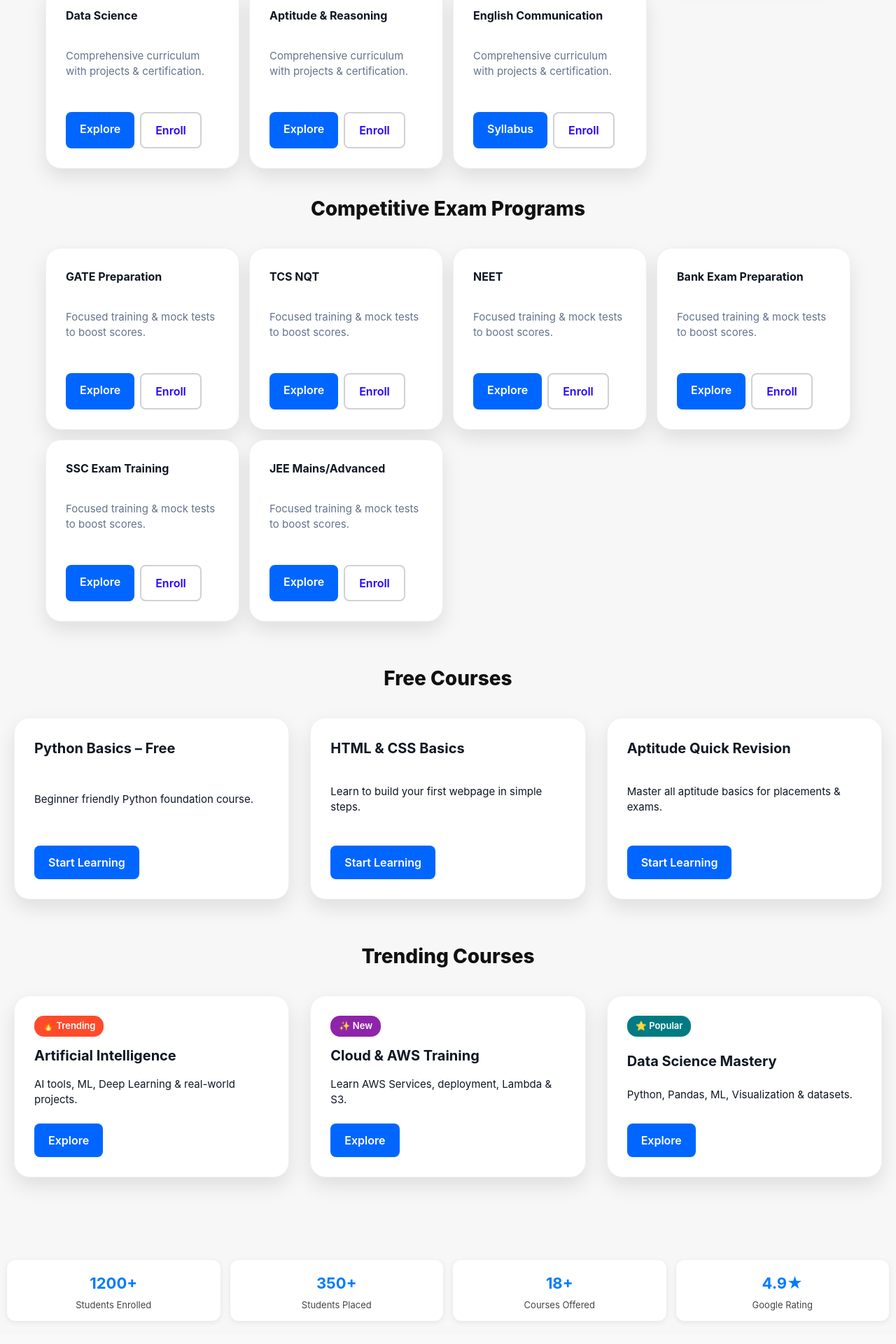
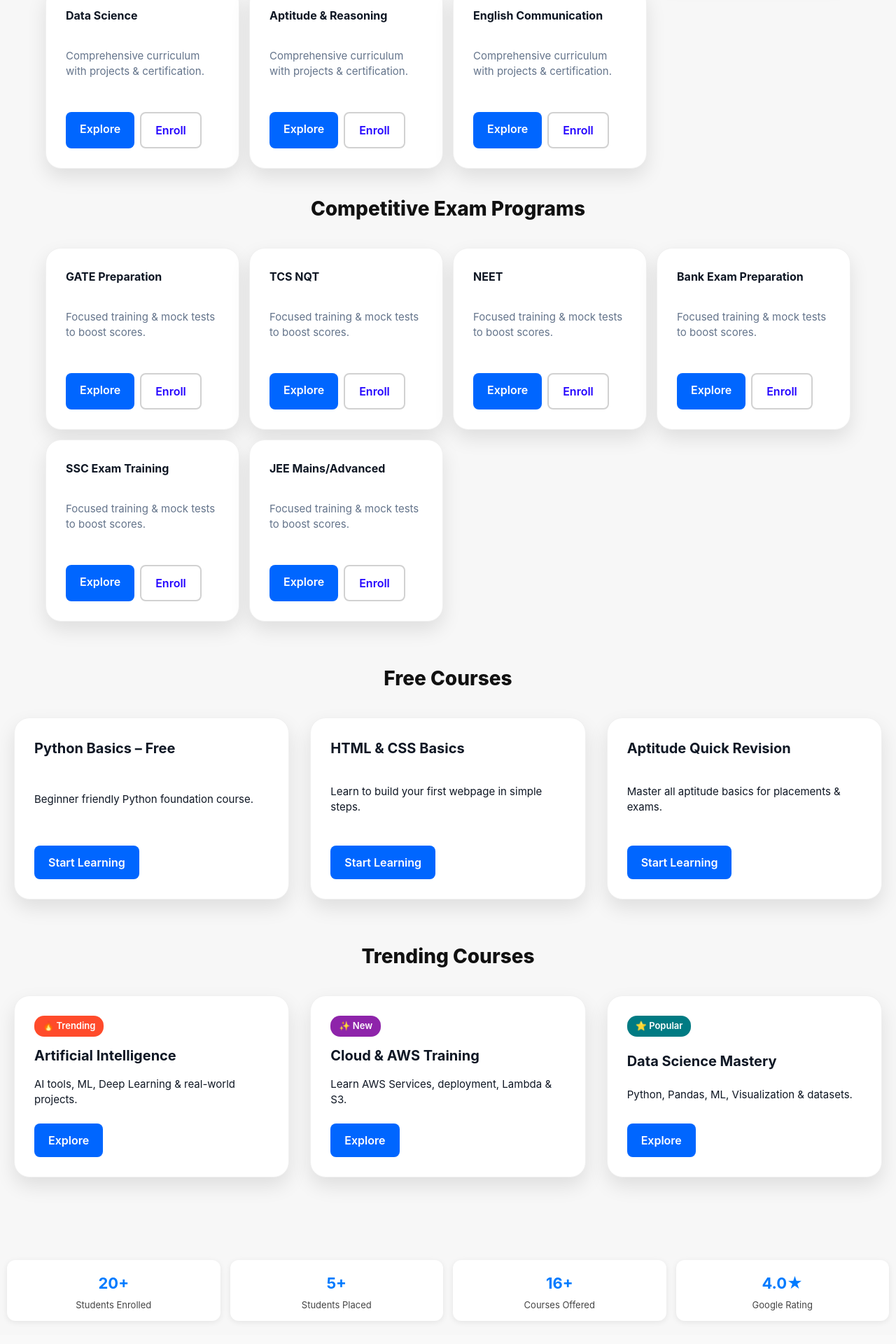
Before and after one commit to nexorahub2025/website-12, a React (Create React App) app: page / in a window 1280 px wide. Shown: the part 1112-3032 px from the top of the page at 70% size. Built offline with nearby package versions, Linux system fonts and the light colour scheme.

Commit message:
Update App.js

```diff
--- a/src/App.js
+++ b/src/App.js
@@ -291,7 +291,7 @@ function Home() {
                           className="btn-sm"
                           onClick={() => window.scrollTo(0, 0)}
                         >
-                          Syllabus
+                          Explore
                         </Link>
                         <Link
                           to="https://forms.gle/peNrEn4xtz7Qx1bN6"
@@ -515,22 +515,22 @@ function Home() {
         </section>
         <div className="stats-section">
           <div className="stat-box">
-            <h2>1200+</h2>
+            <h2>20+</h2>
             <p>Students Enrolled</p>
           </div>
 
           <div className="stat-box">
-            <h2>350+</h2>
+            <h2>5+</h2>
             <p>Students Placed</p>
           </div>
 
           <div className="stat-box">
-            <h2>18+</h2>
+            <h2>16+</h2>
             <p>Courses Offered</p>
           </div>
 
           <div className="stat-box">
-            <h2>4.9★</h2>
+            <h2>4.0★</h2>
             <p>Google Rating</p>
           </div>
         </div>
@@ -571,7 +571,7 @@ function Home() {
           <div className="nh-container contact-inner">
             <div className="contact-card-large">
               <h3>Get in touch</h3>
-              <p>Address: Kovvur Road, Sita Nagar, Jaggampeta, Kakinada 533002</p>
+              <p>Address: Kovvur Road, Sita Nagar, Jaggannadapuram, Kakinada 533002</p>
               <p>Email: support@nexorahub2025@gmail.com | Phone: +91 7286842779</p>
             </div>
 
@@ -587,14 +587,13 @@ function Home() {
           </div>
         </section>
       </main>
+      <footer className="site-footer">
+        <p>© 2025 Skill Tree Academy / NexoraHub</p>
 
-      <footer className="nh-footer">
-        <div className="nh-container footer-inner">
-          <div>© {new Date().getFullYear()} NexoraHub — All rights reserved.</div>
-          <div className="footer-links">
-            <a href="#privacy">Privacy</a>
-            <a href="#terms">Terms</a>
-          </div>
+        <div className="footer-legal">
+          <a href="/public/privacy.pdf" target="_blank">Privacy Policy</a>
+          <a href="/public/Terms.pdf" target="_blank">Terms & Conditions</a>
+          <a href="/public/refund.pdf" target="_blank">Refund Policy</a>
         </div>
       </footer>
     </>
```
